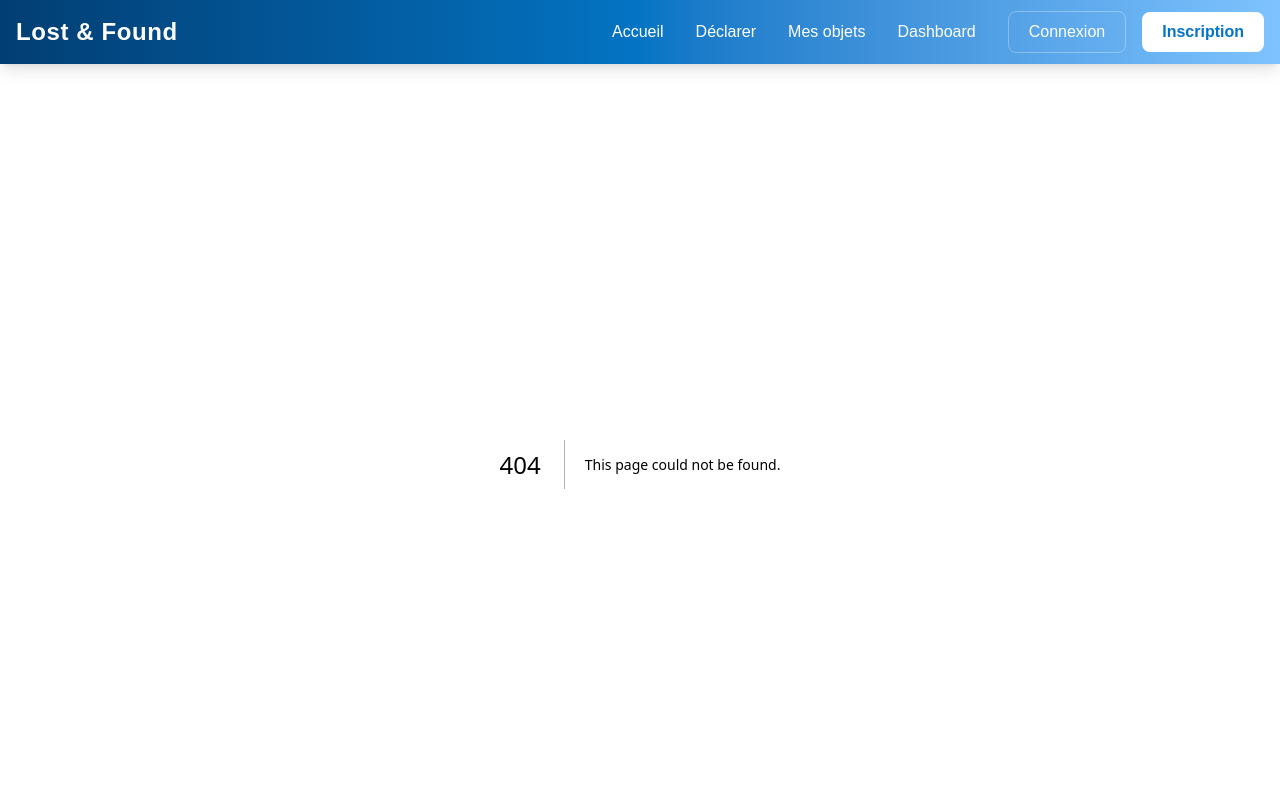
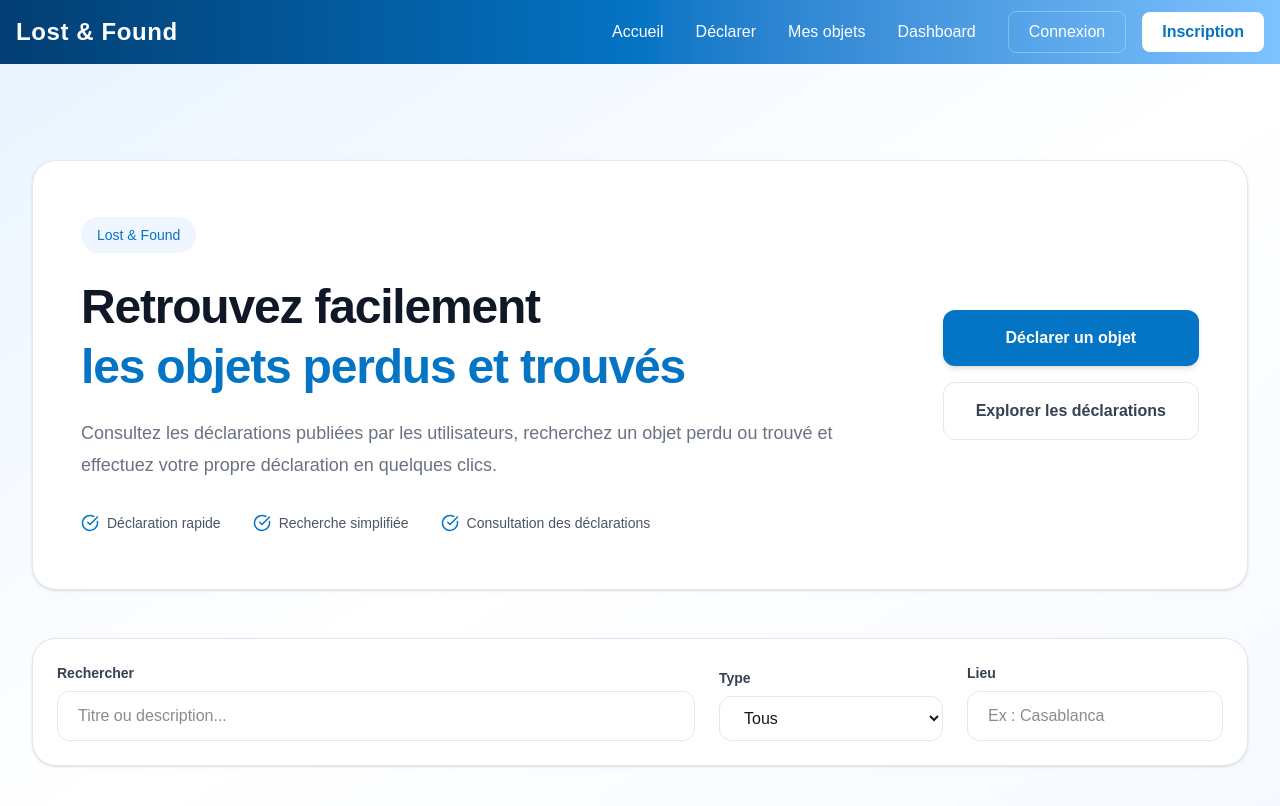
Before and after one commit to housna11/Lost-Found, a Next.js app in the folder frontend/: page /accueil in a window 1280 px wide. Before the commit this address had no page. Shown: the top 806 px of the page. Built offline with nearby package versions, Linux system fonts and the light colour scheme.

Commit message:
Ajout de la page d'accueil avec HeroSection et SearchFilter (UI)

```diff
--- /dev/null
+++ b/frontend/app/Components/HeroSection.tsx
@@ -0,0 +1,62 @@
+"use client";
+import Link from "next/link";
+import { CheckCircle } from "lucide-react";
+
+export default function HeroSection() {
+  return (
+    <section className="mb-12 rounded-3xl border border-gray-200 bg-white px-12 py-14 shadow-sm">
+      <div className="flex items-center justify-between">
+        <div className="max-w-3xl">
+          <span className="inline-flex rounded-full bg-blue-50 px-4 py-2 text-sm font-medium text-[#0474C4]">
+            Lost & Found
+          </span>
+          <h1 className="mt-6 text-5xl font-bold tracking-tight leading-tight text-gray-900">
+            Retrouvez facilement
+            <span className="block text-[#0474C4]">les objets perdus et trouvés</span>
+          </h1>
+          <p className="mt-5 text-lg leading-8 text-gray-500">
+            Consultez les déclarations publiées par les utilisateurs,
+            recherchez un objet perdu ou trouvé et effectuez votre propre
+            déclaration en quelques clics.
+          </p>
+          <div className="mt-8 flex items-center gap-8">
+
+            <div className="flex items-center gap-2 text-gray-600">
+              <CheckCircle size={18} className="text-[#0474C4]" />
+              <span className="text-sm font-medium">
+                Déclaration rapide
+              </span>
+            </div>
+
+            <div className="flex items-center gap-2 text-gray-600">
+              <CheckCircle size={18} className="text-[#0474C4]" />
+              <span className="text-sm font-medium">
+                Recherche simplifiée
+              </span>
+            </div>
+
+            <div className="flex items-center gap-2 text-gray-600">
+              <CheckCircle size={18} className="text-[#0474C4]" />
+              <span className="text-sm font-medium">
+                Consultation des déclarations
+              </span>
+            </div>
+          </div>
+        </div>
+
+        <div className="flex flex-col gap-4">
+          <Link
+            href="/declare"
+            className="rounded-xl bg-[#0474C4] px-8 py-4 text-center text-base font-semibold text-white shadow-md transition-all duration-300 hover:-translate-y-1 hover:bg-[#023e73] hover:shadow-xl">
+            Déclarer un objet
+          </Link>
+          <Link
+            href=""
+            className="rounded-xl border border-gray-200 bg-white px-8 py-4 text-center text-base font-semibold text-gray-700 transition hover:border-[#0474C4] hover:text-[#0474C4]">
+            Explorer les déclarations
+          </Link>
+        </div>
+      </div>
+    </section>
+  );
+}
--- /dev/null
+++ b/frontend/app/Components/SearchFilter.tsx
@@ -0,0 +1,35 @@
+"use client";
+
+export default function SearchFilter() {
+  return (
+    <section className="mb-10 rounded-3xl border border-gray-200 bg-white p-6 shadow-sm">
+      <div className="flex items-end gap-6">
+        <div className="flex-1">
+          <label className="mb-2 block text-sm font-semibold text-gray-700">Rechercher</label>
+          <input
+            type="text"
+            placeholder="Titre ou description..."
+            className="w-full rounded-xl border border-gray-200 px-5 py-3 outline-none transition focus:border-[#0474C4] focus:ring-4 focus:ring-blue-100"/>
+        </div>
+
+        <div className="w-56">
+          <label className="mb-2 block text-sm font-semibold text-gray-700">Type</label>
+          <select
+            className="w-full rounded-xl border border-gray-200 px-5 py-3 outline-none transition focus:border-[#0474C4] focus:ring-4 focus:ring-blue-100">
+            <option>Tous</option>
+            <option>Perdu</option>
+            <option>Trouvé</option>
+          </select>
+        </div>
+
+        <div className="w-64">
+          <label className="mb-2 block text-sm font-semibold text-gray-700">Lieu</label>
+          <input
+            type="text"
+            placeholder="Ex : Casablanca"
+            className="w-full rounded-xl border border-gray-200 px-5 py-3 outline-none transition focus:border-[#0474C4] focus:ring-4 focus:ring-blue-100"/>
+        </div>
+      </div>
+    </section>
+  );
+}
--- /dev/null
+++ b/frontend/app/accueil/page.tsx
@@ -0,0 +1,14 @@
+"use client";
+import HeroSection from "../Components/HeroSection";
+import SearchFilter from "../Components/SearchFilter";
+
+export default function Home() {
+  return (
+    <div className="min-h-screen bg-gradient-to-br from-[#eaf4ff] via-white to-[#f5f9ff] pt-24 pb-12 px-8">
+      <div className="max-w-7xl mx-auto">
+        <HeroSection />
+        <SearchFilter />
+      </div>
+    </div>
+  );
+}
```
